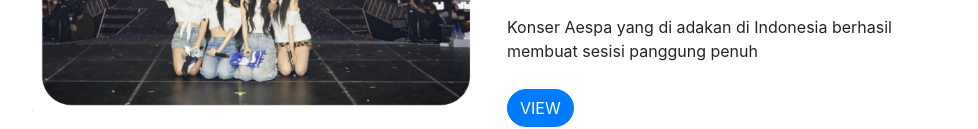
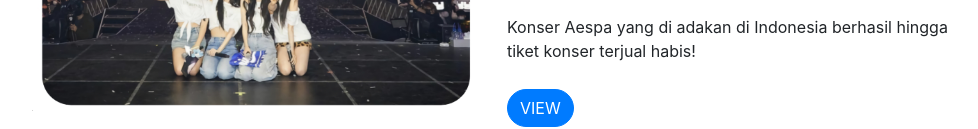
Before and after one commit to slizeroll/SM-Ent-x-Ardsnow, a plain HTML site: page index.html in a window 1280 px wide. Shown: the part 1891-2020 px from the top of the page, without its empty margins (53-1031 px from the left). Drawn offline with nearby package versions, Linux system fonts and the light colour scheme.

Commit message:
Update index.html

```diff
--- a/index.html
+++ b/index.html
@@ -93,7 +93,7 @@
     </div>
     <div class="col-lg-5 pb-4">
       <h3>Aespa <span>Concert</span>Event<br><span>In</span> Indonesia</h3>
-      <p>Konser Aespa yang di adakan di Indonesia berhasil membuat sesisi panggung penuh</p>
+      <p>Konser Aespa yang di adakan di Indonesia berhasil hingga tiket konser terjual habis!</p>
       <a href="#" class="btn btn-primary timbel">View</a>
     </div>
   </div>
```
